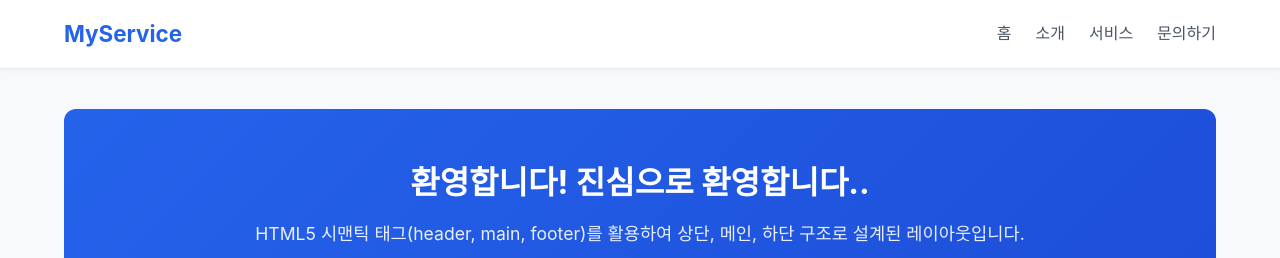
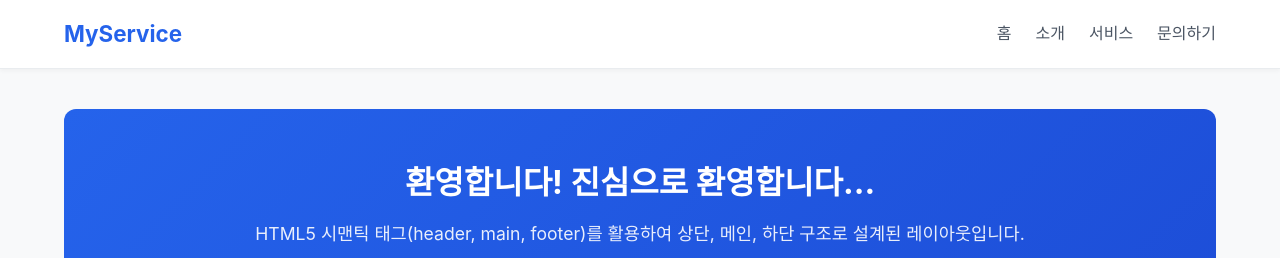
Before and after one commit to isrule/company-project, a plain HTML site: page index.html in a window 1280 px wide. Shown: the top 258 px of the page. Drawn offline with Linux system fonts and the light colour scheme.

Commit message:
짐심으로 뒤 문구 추가 후 점 추가

```diff
--- a/index.html
+++ b/index.html
@@ -185,7 +185,7 @@
   <!-- ==================== [메인 영역 (Main)] ==================== -->
   <main>
     <section class="hero-section" id="home">
-      <h1>환영합니다! 진심으로 환영합니다..</h1>
+      <h1>환영합니다! 진심으로 환영합니다...</h1>
       <p>HTML5 시맨틱 태그(header, main, footer)를 활용하여 상단, 메인, 하단 구조로 설계된 레이아웃입니다.</p>
     </section>
 
```
